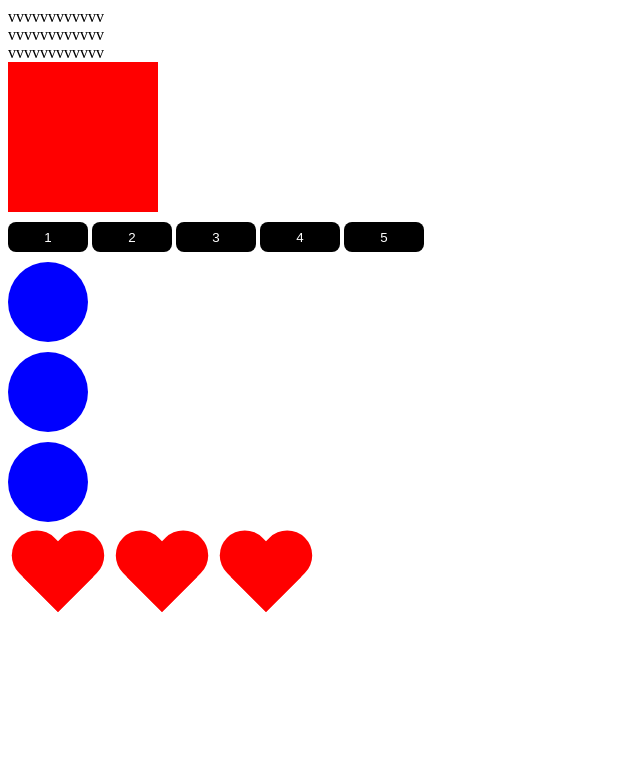
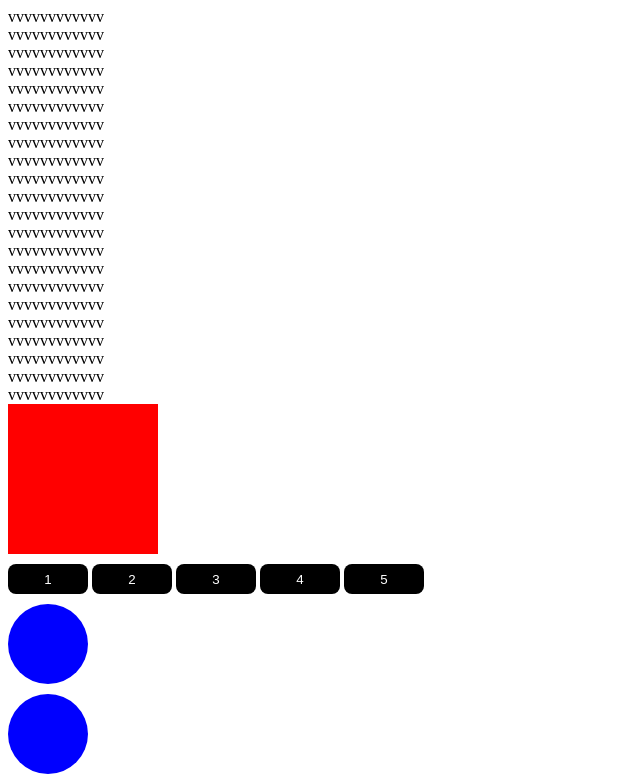
Before and after one commit to Artem-Alexandrov-TestingWEB/test, a plain HTML site: page elements/index.html in a window 1280 px wide. Shown: the top 781 px of the page, without its empty margins (0-640 px from the left). Drawn offline with Linux system fonts and the light colour scheme.

Commit message:
Update index.html

```diff
--- a/elements/index.html
+++ b/elements/index.html
@@ -8,6 +8,25 @@
 	</head>
 
 	<body>
+		<header>vvvvvvvvvvvv</header>
+		<header>vvvvvvvvvvvv</header>
+		<header>vvvvvvvvvvvv</header>
+		<header>vvvvvvvvvvvv</header>
+		<header>vvvvvvvvvvvv</header>
+		<header>vvvvvvvvvvvv</header>
+		<header>vvvvvvvvvvvv</header>
+		<header>vvvvvvvvvvvv</header>
+		<header>vvvvvvvvvvvv</header>
+		<header>vvvvvvvvvvvv</header>
+		<header>vvvvvvvvvvvv</header>
+		<header>vvvvvvvvvvvv</header>
+		<header>vvvvvvvvvvvv</header>
+		<header>vvvvvvvvvvvv</header>
+		<header>vvvvvvvvvvvv</header>
+		<header>vvvvvvvvvvvv</header>
+		<header>vvvvvvvvvvvv</header>
+		<header>vvvvvvvvvvvv</header>
+		<header>vvvvvvvvvvvv</header>
 		<header>vvvvvvvvvvvv</header>
 		<header>vvvvvvvvvvvv</header>
 		<header>vvvvvvvvvvvv</header>
```
